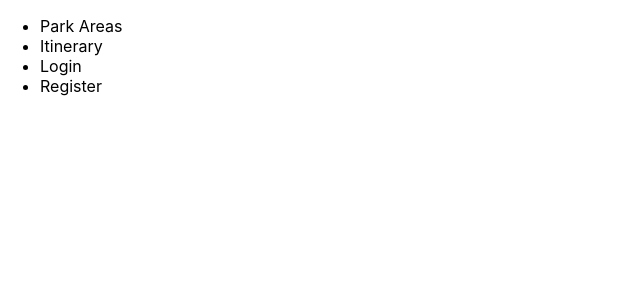
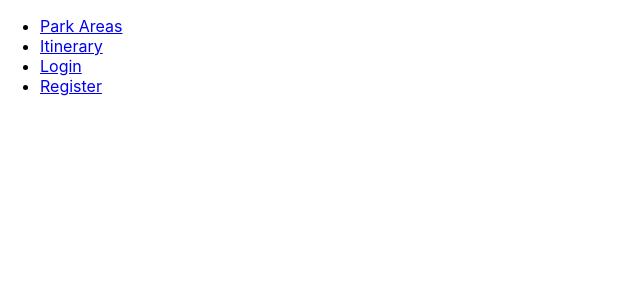
Before and after one commit to tyler-simeone/saturday-in-the-park, a React (Create React App) app: page /itineraries in a window 1280 px wide. Shown: the top 300 px of the page, without its empty margins (0-640 px from the left). Built offline with nearby package versions, Linux system fonts and the light colour scheme.

Commit message:
added files for components needed.

```diff
--- a/src/components/NavBar.js
+++ b/src/components/NavBar.js
@@ -9,10 +9,10 @@ const NavBar = () => {
 
         <div className="NavList">
             <ul>
-                <li>Park Areas</li>
-                <li>Itinerary</li>
-                <li>Login</li>
-                <li>Register</li>
+                <li><Link to="/">Park Areas</Link></li>
+                <li><a href="/itineraries">Itinerary</a></li>
+                <li><a href="/login">Login</a></li>
+                <li><a href="/register">Register</a></li>
             </ul>
         </div>
       </header>
--- a/src/saturdayApp.js
+++ b/src/saturdayApp.js
@@ -7,7 +7,7 @@ const SaturdayApp = () => {
     return (
         <>
             <NavBar />
-            {/* <ApplicationViews /> */}
+            <ApplicationViews />
         </>
     );
 };
```
Also changed, not shown: src/components/ApplicationViews.js (+47 -0 lines), src/components/itinerary.js (added), src/components/login.js (added), src/components/parkarea.js (added), src/components/register.js (added).
